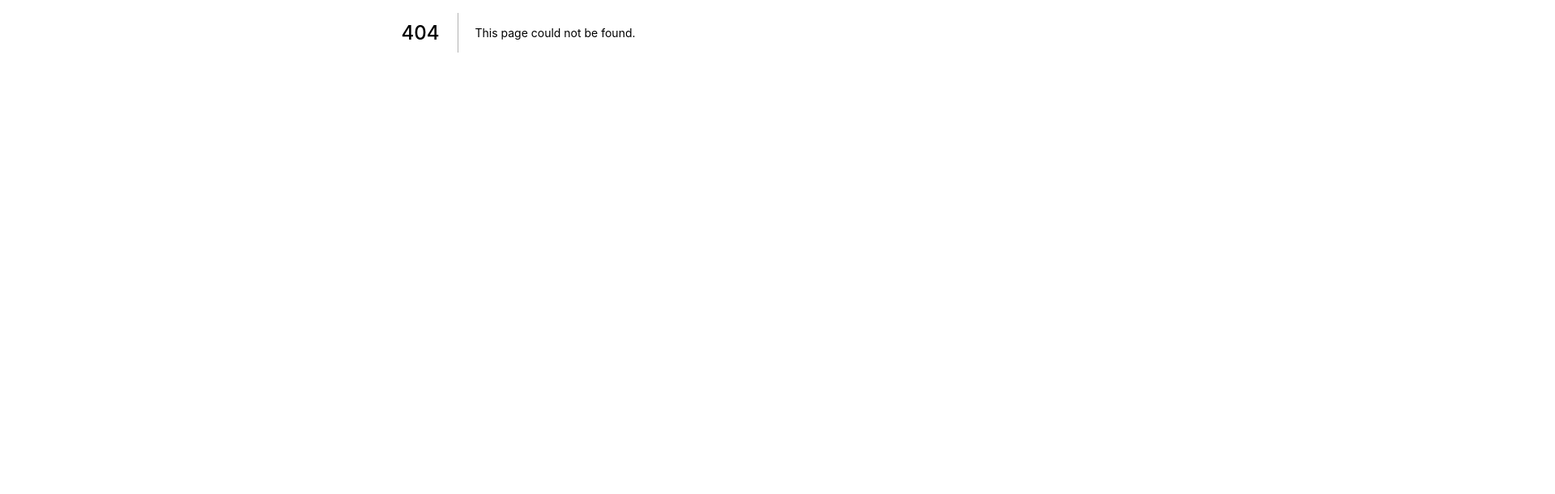
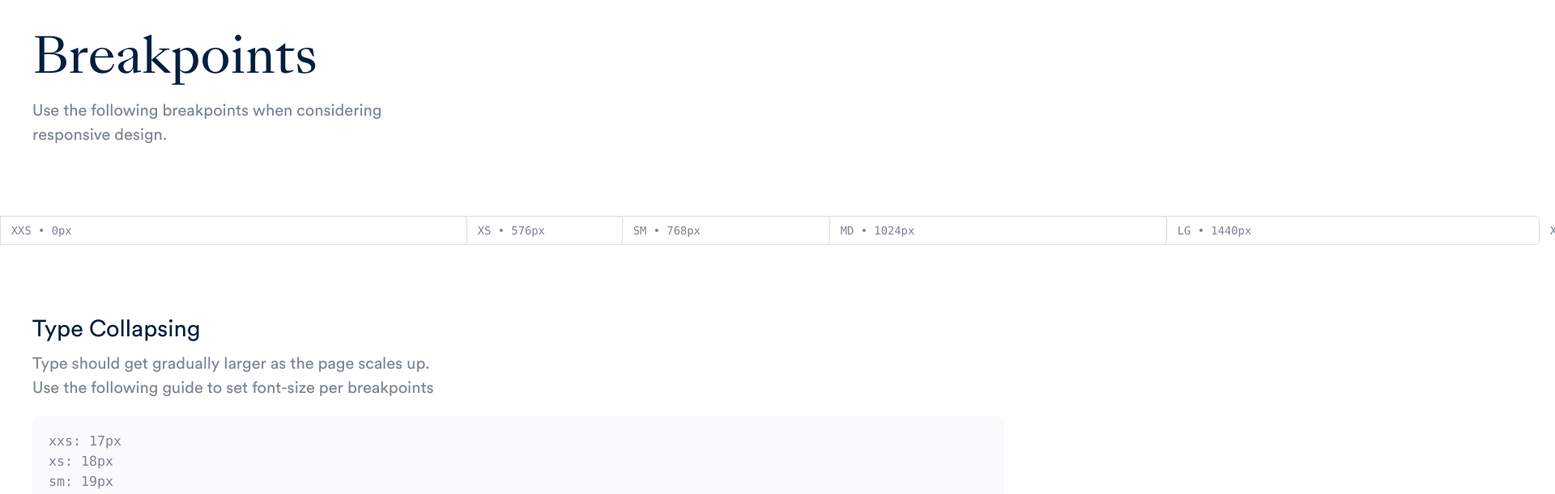
Before and after one commit to thisdesign/psd-reskin-toolkit, a Next.js app: page /breakpoints in a window 1280 px wide. Before the commit this address had no page. Shown: the part 360-971 px from the top of the page at 81% size, 1920 px wide, since content can reach past the window. Before the commit the page ends 800 px from the top, so only its background shows below. Built offline with nearby package versions, Linux system fonts and the light colour scheme.

Commit message:
Started breakpoitns

```diff
--- a/src/components/Layout/Layout.tsx
+++ b/src/components/Layout/Layout.tsx
@@ -17,6 +17,7 @@ const Layout: React.FC<{ router: Router }> = ({ children, router }) => {
           <ul>
             {[
               ["Color", "color"],
+              ["Breakpoints", "breakpoints"],
               ["Sizing", "size"],
               ["Typography", "typography"],
               ["Component Example", "example"],
--- /dev/null
+++ b/src/components/PageViewBreakpoints/PageViewBreakpoints.Styled.tsx
@@ -0,0 +1,52 @@
+import styled from "styled-components";
+
+const BreakpointWrapper = styled.div`
+  position: relative;
+  height: var(--size-5);
+  color: var(--color-slate);
+  font-size: var(--size-0);
+  font-family: var(--font-mono);
+  width: 100%;
+
+  border: 1px solid var(--color-ghost);
+  border-left: 0;
+  border-right: 0;
+`;
+
+const Breakpoint = styled.div<{ width: number | string }>`
+  margin: -1px 0;
+  width: ${(props) => props.width}px;
+  height: 100%;
+  border: 1px solid var(--color-ghost);
+  border-left: 0;
+  position: absolute;
+  text-align: right;
+  border-radius: 0 var(--size-xs) var(--size-xs) 0;
+
+  > div {
+    width: 100%;
+  }
+`;
+
+const BreakpointInner = styled.div`
+  position: relative;
+  height: 100%;
+
+  > div {
+    position: absolute;
+    right: 0;
+    transform: translateX(100%);
+    width: 100px;
+    text-align: left;
+    padding: 0 var(--size-0);
+    height: 100%;
+    display: flex;
+    align-items: center;
+  }
+`;
+
+export default {
+  Breakpoint,
+  BreakpointWrapper,
+  BreakpointInner,
+};
--- /dev/null
+++ b/src/components/PageViewBreakpoints/PageViewBreakpoints.tsx
@@ -0,0 +1,56 @@
+import React from "react";
+import {
+  Layout,
+  Section,
+  Wrapper,
+  H1,
+  Paragraph,
+  H3,
+  CodeBlock,
+} from "components";
+import { SIZES, FONT_SIZES } from "../../constants";
+import S from "./PageViewBreakpoints.Styled";
+
+const PageBreakpoints = () => {
+  return (
+    <Layout>
+      <Section>
+        <Wrapper>
+          <H1>Breakpoints</H1>
+          <Paragraph>
+            Use the following breakpoints when considering responsive design.
+          </Paragraph>
+        </Wrapper>
+      </Section>
+      <S.BreakpointWrapper>
+        {Object.keys(SIZES).map((size, i) => (
+          <S.Breakpoint width={SIZES[size]} key={size}>
+            <S.BreakpointInner>
+              <div>
+                {size.toUpperCase()} • {SIZES[size]}px
+              </div>
+            </S.BreakpointInner>
+          </S.Breakpoint>
+        ))}
+      </S.BreakpointWrapper>
+      <Section>
+        <Wrapper>
+          <H3>Type Collapsing</H3>
+          <Paragraph>
+            Type should get gradually larger as the page scales up. Use the
+            following guide to set font-size per breakpoints
+          </Paragraph>
+          <CodeBlock>
+            {[...Object.keys(FONT_SIZES)].reverse().map((item) => (
+              <div>
+                {item}: {FONT_SIZES[item]}px
+              </div>
+            ))}
+          </CodeBlock>
+        </Wrapper>
+      </Section>
+    </Layout>
+  );
+};
+
+export default PageBreakpoints;
--- a/src/components/index.js
+++ b/src/components/index.js
@@ -14,12 +14,14 @@ import PageViewColor from "./PageViewColor/PageViewColor";
 import PageViewSize from "./PageViewSize/PageViewSize";
 import PageViewType from "./PageViewType/PageViewType";
 import PageViewExample from "./PageViewExample/PageViewExample";
+import PageViewBreakpoints from "./PageViewBreakpoints/PageViewBreakpoints";
 
 export {
   PageViewColor,
   PageViewSize,
   PageViewType,
   PageViewExample,
+  PageViewBreakpoints,
   // components
   ScaleMarker,
   Code,
--- /dev/null
+++ b/src/pages/breakpoints.tsx
@@ -0,0 +1,8 @@
+import React from "react";
+import { PageViewBreakpoints } from "components";
+
+const ExamplePage = () => {
+  return <PageViewBreakpoints />;
+};
+
+export default ExamplePage;
```
